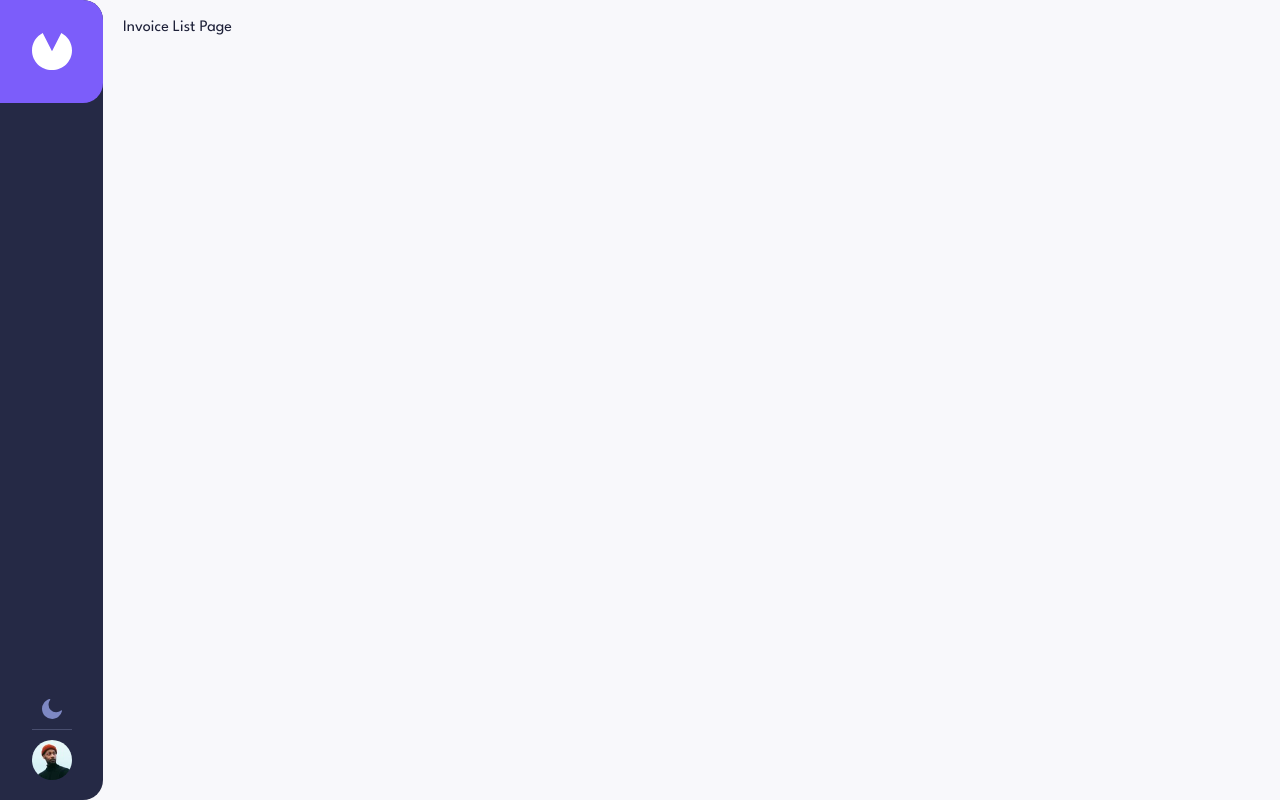
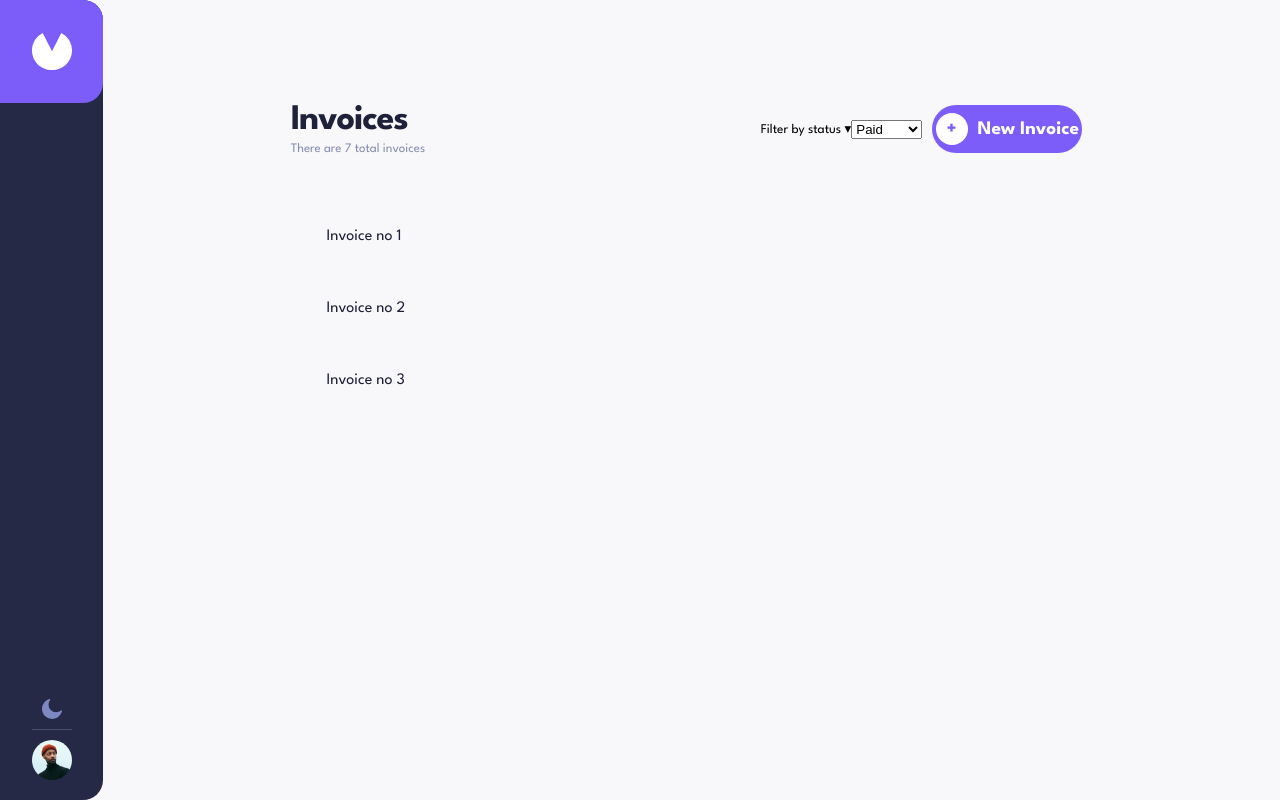
Before and after one commit to vel-sk98/invoice-app, a React app: page / in a window 1280 px wide. Built offline with nearby package versions, Linux system fonts and the light colour scheme; the HTML template or start-up script is replaced by a standard one; a web font is replaced by a local one.

Commit message:
feat: add InvoiceList page static layout closes #3

```diff
--- a/src/routes/index.jsx
+++ b/src/routes/index.jsx
@@ -1,15 +1,44 @@
 import { createFileRoute } from "@tanstack/react-router";
-import Sidebar from "../components/Sidebar";
+
+import '../styles/invoices.css'
 
 export const Route = createFileRoute('/')({
     component: InvoiceList,
 })
 
 function InvoiceList() {
-    return(
-    <div>
-        Invoice List Page
+    return (
+        <div className="main">
+            <div className="main-content">
+            <div>
+            <h1>Invoices</h1>
+            <p>There are 7 total invoices</p>
+            </div>
+                <div className="heading-right">
 
-    </div>
+                <label htmlFor="status" >
+                    <button className="filter-btn">
+                    Filter by status <span>▾</span>
+                    </button>
+                </label>
+                <select name="status" id="status">
+                <option value="paid">Paid</option>
+                <option value="pending">Pending</option>
+                <option value="draft">Draft</option>
+                </select>
+
+                <button className="new-btn"><span className="plus">+</span><span>New Invoice</span></button>
+
+            </div>
+
+            </div>
+
+            <div className="invoice-list">
+                <div> Invoice no 1</div>
+                <div> Invoice no 2</div>
+                <div> Invoice no 3</div>
+            </div>
+
+        </div>
     )
 }
--- /dev/null
+++ b/src/styles/invoices.css
@@ -0,0 +1,62 @@
+.main{
+    display: flex;
+    flex-direction: column;
+    gap:66px;
+}
+.main-content{
+    display:flex;
+    justify-content: space-around;
+    align-items:center;
+    padding-top: 75px;
+}
+.main-content h1 {
+    font-size: 36px;
+    font-weight: 700;
+    letter-spacing: -1.125px;
+    line-height: 1;
+    margin: 0;
+}
+.main-content p {
+    font-size: 13px;
+    color: var(--color-grey);
+    margin: 4px 0 0 0;
+}
+.heading-right{
+    display: flex;
+    align-items: center;
+}
+
+.new-btn{
+    display:flex;
+    justify-content: center;
+    align-items: center;
+    width:150px;
+    height: 48px;
+    border-radius: 24px;
+    background-color: var(--color-purple);
+    color:white;
+    margin: 10px;
+    gap: 10px;
+    font-size: larger;
+    font-weight:700;
+}
+.plus{
+    width:32px;
+    height:32px;
+   color: var(--color-purple);
+    background-color: white;
+    align-content: center;
+    border-radius: 24px;
+}
+.invoice-list{
+    display: flex;
+    flex-direction: column;
+    align-items: center;
+}
+
+.invoice-list div{
+    min-width:730px ;
+    height:72px;
+    background-color: var(--color-navy-light);
+    border-radius: 8px;
+}
```
